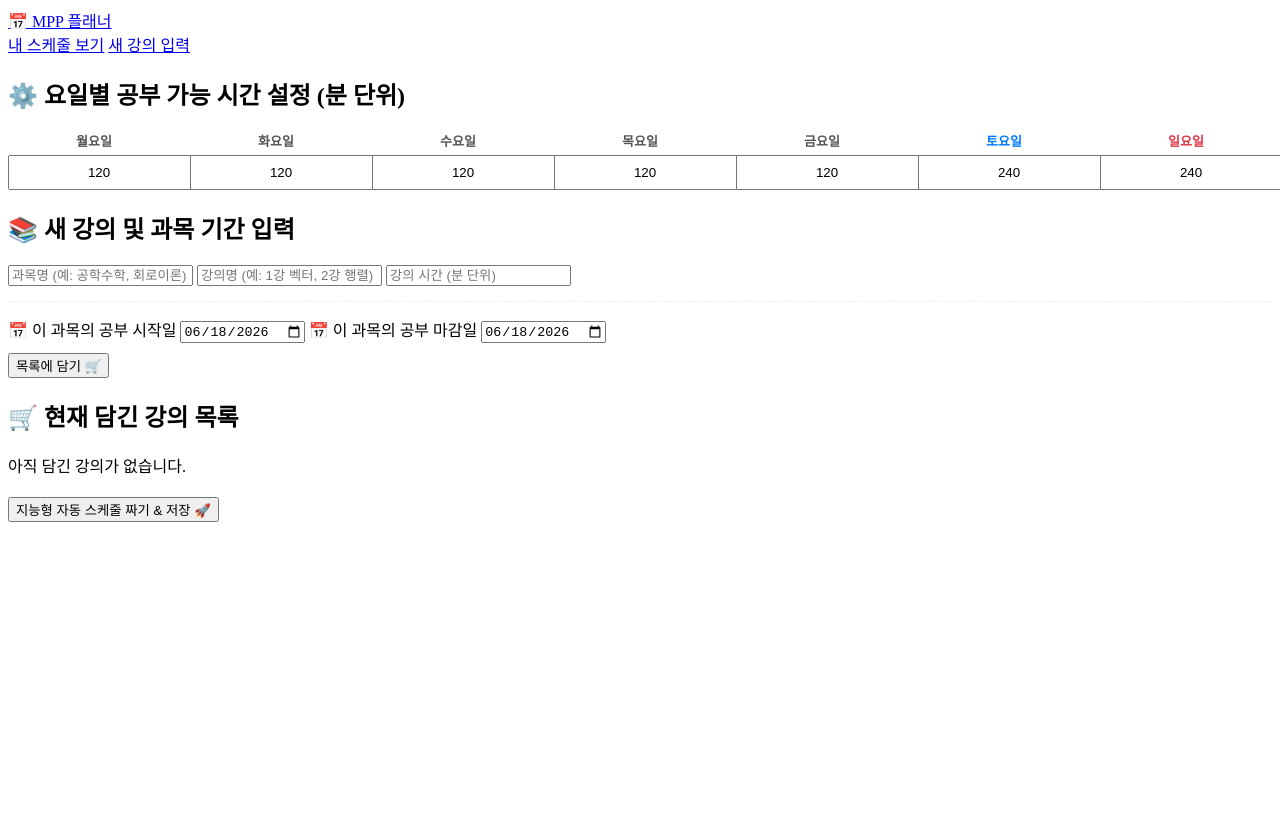
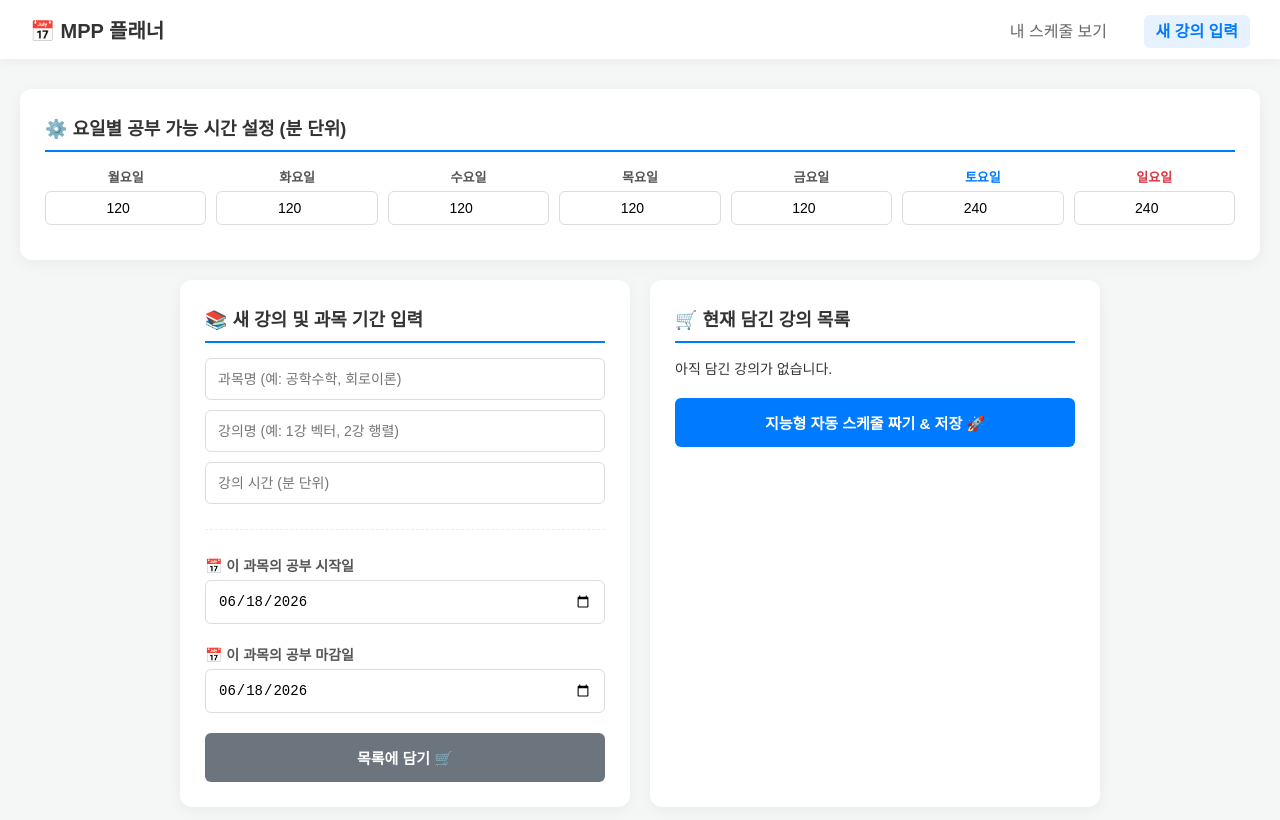
Before and after one commit to lim20040/MPP, a website: page input.html in a window 1280 px wide. Drawn offline with Linux system fonts and the light colour scheme; a web font is replaced by a local one.

Commit message:
디자인 복구 완료

```diff
--- a/css/style.css
+++ b/css/style.css
@@ -1,26 +1,66 @@
-/* --- 기존 style.css 내용 맨 밑에 그대로 추가해 주세요 --- */
+@import url('https://cdn.jsdelivr.net/gh/orioncactus/pretendard/dist/web/static/pretendard.css');
+
+/* 기본 배경 및 폰트 */
+body {
+    font-family: 'Pretendard', sans-serif;
+    background-color: #f4f7f6;
+    margin: 0; padding: 0;
+    color: #333;
+}
+
+/* 상단 네비게이션(메뉴바) */
+.navbar {
+    background-color: white; padding: 15px 30px; display: flex;
+    justify-content: space-between; align-items: center;
+    box-shadow: 0 2px 10px rgba(0,0,0,0.05); margin-bottom: 30px;
+}
+.nav-logo { font-size: 20px; font-weight: bold; color: #333; text-decoration: none; }
+.nav-links a {
+    text-decoration: none; color: #666; font-weight: 500; margin-left: 20px; padding: 8px 12px; border-radius: 6px;
+}
+.nav-links a:hover { background-color: #f0f4f8; color: #007bff; }
+.nav-links a.active { background-color: #e6f2ff; color: #007bff; font-weight: bold; }
+
+/* 메인 구역 및 하얀색 카드 상자 */
+.main-container {
+    display: flex; gap: 20px; flex-wrap: wrap;
+    max-width: 1300px; margin: 0 auto; justify-content: center;
+    padding: 0 20px 50px 20px;
+}
+.card {
+    background: white; padding: 25px; border-radius: 12px;
+    box-shadow: 0 4px 15px rgba(0,0,0,0.05);
+    flex: 1; min-width: 300px; max-width: 400px;
+}
+h2 { font-size: 18px; border-bottom: 2px solid #007bff; padding-bottom: 10px; margin-top: 0; }
+
+/* 입력창 및 버튼 */
+input {
+    width: 100%; padding: 12px; margin-bottom: 10px;
+    border: 1px solid #ddd; border-radius: 6px; box-sizing: border-box; font-size: 14px;
+}
+button {
+    width: 100%; padding: 14px; border: none; border-radius: 6px;
+    font-size: 15px; font-weight: bold; color: white; cursor: pointer; transition: 0.2s;
+}
+.btn-add { background-color: #6c757d; }
+.btn-add:hover { background-color: #5a6268; }
+.btn-generate { background-color: #007bff; margin-top: 10px;}
+.btn-generate:hover { background-color: #0056b3; }
+
+/* 목록 및 스케줄 텍스트 */
+.list-box, .schedule-box { max-height: 400px; overflow-y: auto; font-size: 14px;}
+.item-row { display: flex; justify-content: space-between; padding: 8px 0; border-bottom: 1px solid #eee; }
+.subject-tag { background: #eef2f5; padding: 3px 8px; border-radius: 4px; font-size: 12px; font-weight: bold; color: #007bff;}
+.day-title { color: white; padding: 5px 10px; border-radius: 4px; margin-top: 15px; font-weight: bold; }
+.setting-label { display: block; font-weight: bold; color: #555; margin-bottom: 5px; font-size: 14px; margin-top: 10px;}
+
+/* 요일별 설정창 가로 배열 */
 .week-settings {
-    display: flex;
-    gap: 10px;
-    justify-content: space-between;
-    flex-wrap: wrap;
-    margin-top: 15px;
+    display: flex; gap: 10px; justify-content: space-between; flex-wrap: wrap; margin-top: 15px;
 }
-.time-input {
-    flex: 1;
-    min-width: 80px;
-    text-align: center;
-}
-.time-input label {
-    display: block;
-    font-size: 13px;
-    font-weight: bold;
-    margin-bottom: 5px;
-    color: #555;
-}
-.time-input input {
-    text-align: center;
-    padding: 8px;
-}
+.time-input { flex: 1; min-width: 80px; text-align: center; }
+.time-input label { display: block; font-size: 13px; font-weight: bold; margin-bottom: 5px; color: #555; }
+.time-input input { text-align: center; padding: 8px; }
 .text-primary label { color: #007bff; }
 .text-danger label { color: #dc3545; }
```
